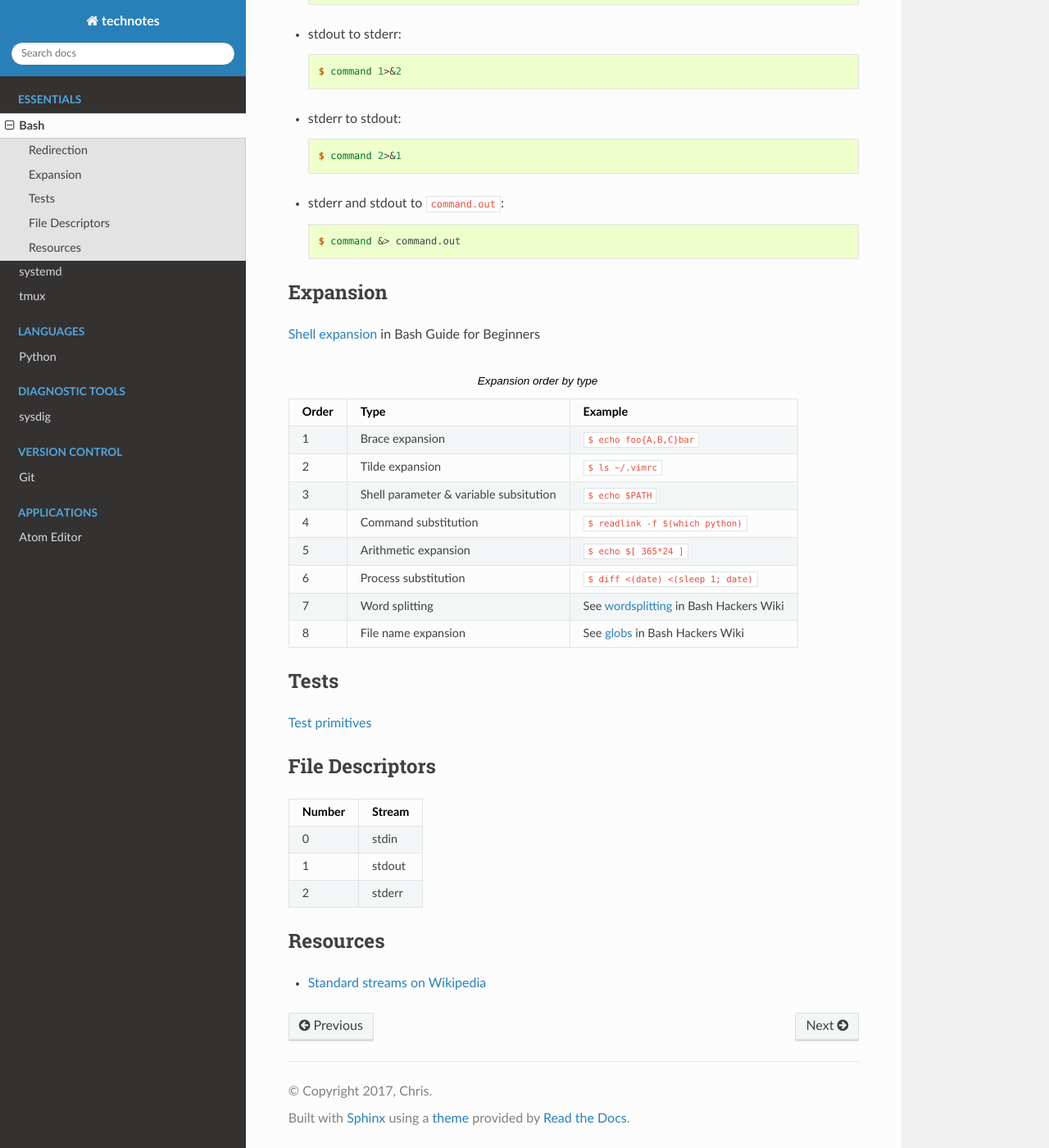
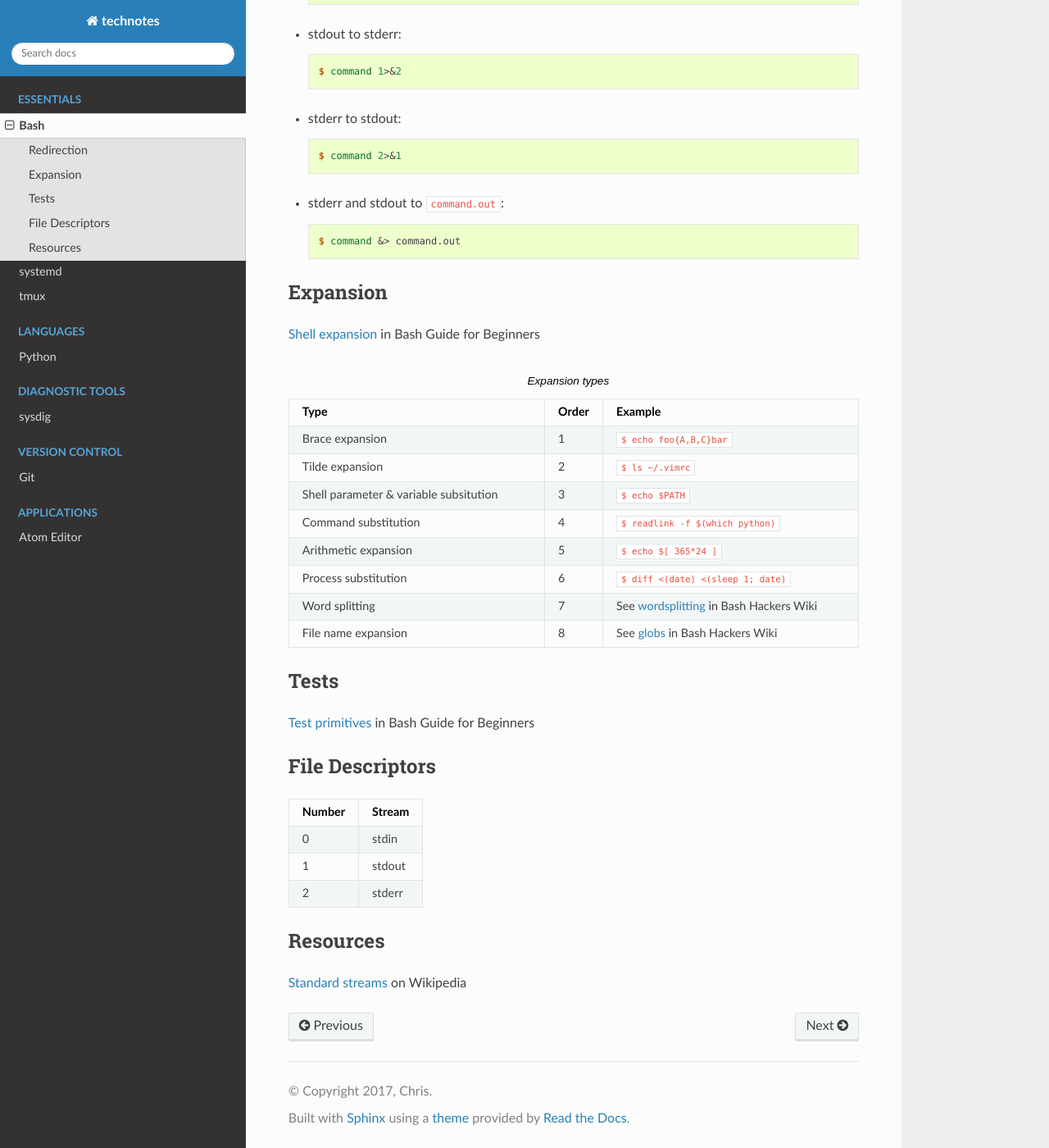
Before and after one commit to heterotopian/technotes, a Sphinx documentation site: the page built from source/bash.rst, in a window 1280 px wide and 1400 px high, scrolled down 537 px. Shown: the whole window at 82% size. Built offline with Sphinx 7.4.7 and the Read the Docs theme 2.0.0, drawn with Linux system fonts in a browser that asks for light colours.

Commit message:
Minor changes

```diff
--- a/source/bash.rst
+++ b/source/bash.rst
@@ -39,51 +39,51 @@ Expansion
 
 `Shell expansion <http://tldp.org/LDP/Bash-Beginners-Guide/html/sect_03_04.html>`_ in Bash Guide for Beginners
 
-.. list-table:: Expansion order by type
+.. list-table:: Expansion types
+    :widths: 50 10 50
     :header-rows: 1
 
-    * - Order
-      - Type
+    * - Type
+      - Order
       - Example
 
-    * - 1
-      - Brace expansion
+    * - Brace expansion
+      - 1
       - ``$ echo foo{A,B,C}bar``
 
-    * - 2
-      - Tilde expansion
+    * - Tilde expansion
+      - 2
       - ``$ ls ~/.vimrc``
 
-    * - 3
-      - Shell parameter & variable subsitution
+    * - Shell parameter & variable subsitution
+      - 3
       - ``$ echo $PATH``
 
-    * - 4
-      - Command substitution
+    * - Command substitution
+      - 4
       - ``$ readlink -f $(which python)``
 
-    * - 5
-      - Arithmetic expansion
+    * - Arithmetic expansion
+      - 5
       - ``$ echo $[ 365*24 ]``
 
-    * - 6
-      - Process substitution
+    * - Process substitution
+      - 6
       - ``$ diff <(date) <(sleep 1; date)``
 
-    * - 7
-      - Word splitting
+    * - Word splitting
+      - 7
       - See `wordsplitting <http://wiki.bash-hackers.org/syntax/expansion/wordsplit>`_ in Bash Hackers Wiki
 
-    * - 8
-      - File name expansion
+    * - File name expansion
+      - 8
       - See `globs <http://wiki.bash-hackers.org/syntax/expansion/globs>`_ in Bash Hackers Wiki
 
 
 Tests
 =====
 
-`Test primitives <http://tldp.org/LDP/Bash-Beginners-Guide/html/sect_07_01.html#sect_07_01_01_01>`_
-
+`Test primitives <http://tldp.org/LDP/Bash-Beginners-Guide/html/sect_07_01.html#sect_07_01_01_01>`_ in Bash Guide for Beginners
 
 
 File Descriptors
@@ -108,4 +108,4 @@ File Descriptors
 Resources
 =========
 
-- `Standard streams on Wikipedia <https://en.wikipedia.org/wiki/Standard_streams>`_
+`Standard streams <https://en.wikipedia.org/wiki/Standard_streams>`_ on Wikipedia
```
